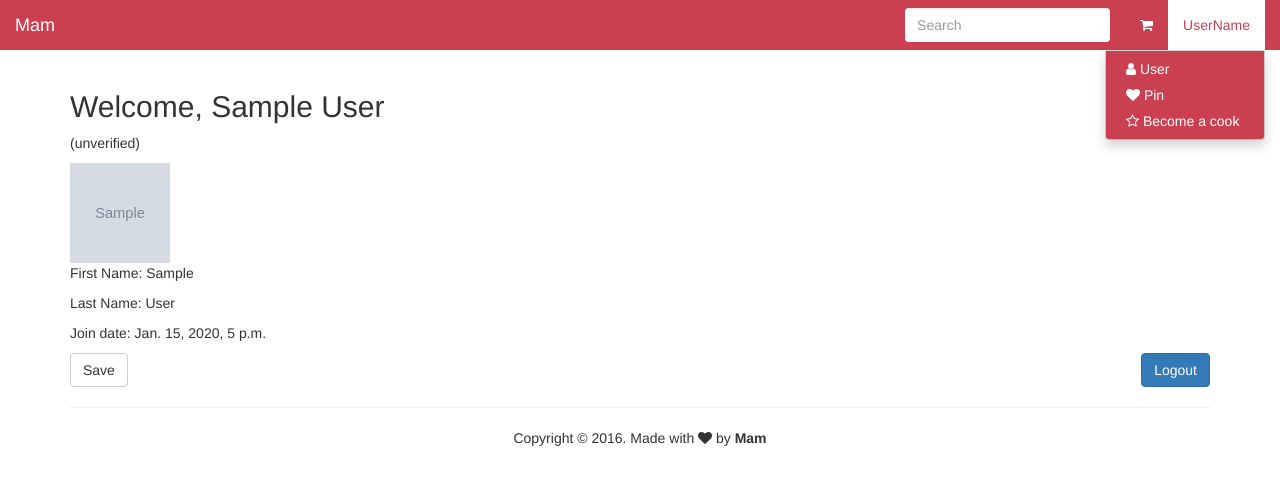
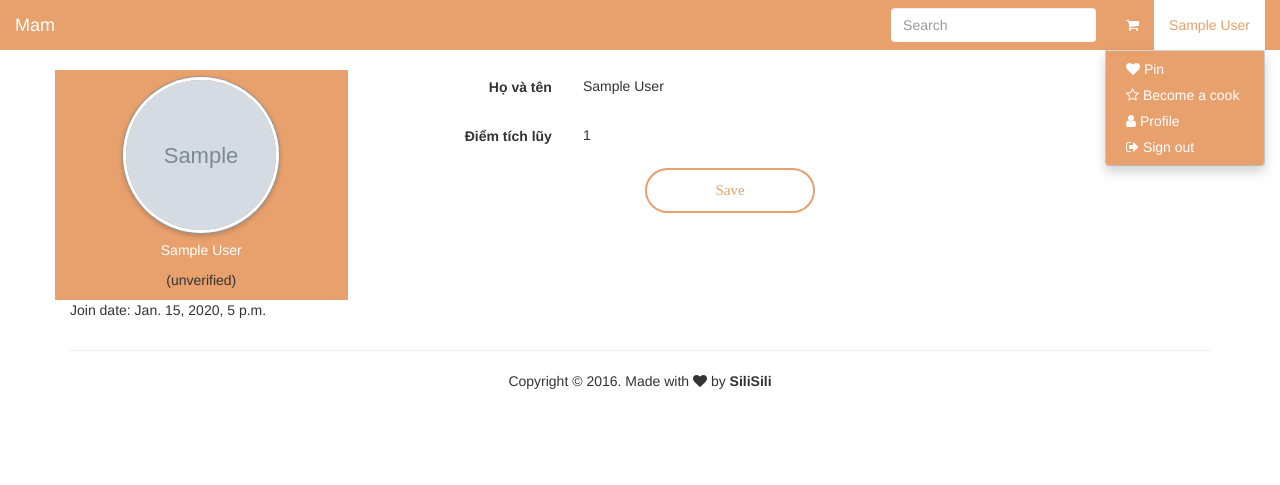
Before and after one commit to d33kayyy/web_django, a Django app: page /users/1/ in a window 1280 px wide, after a click that opens the changed part. Shown: the top 485 px of the page. Run offline with Django 3.2, Linux system fonts and the light colour scheme; tables that the repository leaves empty hold one stand-in row (values such as "Sample post"); grey boxes marked "Sample" are stand-in pictures; some libraries are stand-ins or nearby versions.

Commit message:
Finish user profile page

```diff
--- a/requirements.txt
+++ b/requirements.txt
@@ -12,3 +12,4 @@
 requests==2.11.1
 requests-oauthlib==0.6.2
 whitenoise==3.2.1
+django-widget-tweaks==1.4.1
--- a/silisili/urls.py
+++ b/silisili/urls.py
@@ -11,7 +11,8 @@
     url(r'^$', views.cook, name='cook'),
     url(r'^users/', include('users.urls')),
 
+    url(r'^accounts/profile/', views.UserProfileUpdate.as_view(), name='profile'),
+    url(r'^accounts/signup/', views.signup_page, name='signup'),
+    url(r'^accounts/login/$', views.login_page, name='login'),
     url(r'^accounts/', include('allauth.urls')),
-    url(r'^accounts/profile/', views.profile, name='profile'),
-    # url(r'^accounts/logout/$', 'django.contrib.auth.views.logout', {'next_page': '/'}),
 ] + static(settings.MEDIA_URL, document_root=settings.MEDIA_ROOT)
--- a/static/style.css
+++ b/static/style.css
@@ -1,5 +1,5 @@
 .navbar-default {
-    background-color: #ca4051;
+    background-color: #E8A16D;
     border: none;
     border-radius: 0;
 }
@@ -27,7 +27,7 @@
 }
 
 .navbar-default .navbar-nav > li > .dropdown-menu {
-    background-color: #ca4051;
+    background-color: #E8A16D;
 }
 
 .navbar-default .navbar-nav > li > .dropdown-menu > li > a {
@@ -36,42 +36,42 @@
 
 .navbar-default .navbar-nav > li > .dropdown-menu > li > a:hover,
 .navbar-default .navbar-nav > li > .dropdown-menu > li > a:focus {
-    color: #ca4051;
+    color: #E8A16D;
     background-color: white;
 }
 
 .navbar-default .navbar-nav > li > .dropdown-menu > li > .divider {
-    background-color: #ca4051;
+    background-color: #E8A16D;
 }
 
 .navbar-default .navbar-nav .open .dropdown-menu > .active > a,
 .navbar-default .navbar-nav .open .dropdown-menu > .active > a:hover,
 .navbar-default .navbar-nav .open .dropdown-menu > .active > a:focus {
     color: white;
-    background-color: #98000f;
+    background-color: #E8A16D;
 }
 
 .navbar-default .navbar-nav > .active > a,
 .navbar-default .navbar-nav > .active > a:hover,
 .navbar-default .navbar-nav > .active > a:focus {
     color: white;
-    background-color: #98000f;
+    background-color: #E8A16D;
 }
 
 .navbar-default .navbar-nav > .open > a,
 .navbar-default .navbar-nav > .open > a:hover,
 .navbar-default .navbar-nav > .open > a:focus {
-    color: #ca4051;
+    color: #E8A16D;
     background-color: white;
 }
 
 .navbar-default .navbar-toggle {
-    border-color: #98000f;
+    border-color: #E8A16D;
 }
 
 .navbar-default .navbar-toggle:hover,
 .navbar-default .navbar-toggle:focus {
-    background-color: #98000f;
+    background-color: #E8A16D;
 }
 
 .navbar-default .navbar-toggle .icon-bar {
@@ -105,14 +105,14 @@
     .navbar-default .navbar-nav .open .dropdown-menu > .active > a:hover,
     .navbar-default .navbar-nav .open .dropdown-menu > .active > a:focus {
         color: white;
-        background-color: #98000f;
+        background-color: #E8A16D;
     }
 }
 
 .fa-search {
-    color: #CA4051;
+    color: #E8A16D;
 }
 
-.form-control {
+#search_box {
     border: none;
 }
--- a/templates/cook.html
+++ b/templates/cook.html
@@ -41,14 +41,9 @@
                 {% endif %}
             </p>
 
-
         {% else %}
-            {#            <a href="{% url 'account_login' %}" class="pull-right">Login</a>#}
             <a href="{% provider_login_url "facebook" method="oauth2" %}">Facebook </a>
             <a href="{% provider_login_url "google" method="oauth" %}">Google</a>
         {% endif %}
     </div>
 {% endblock %}
-
-{% block footer %}
-{% endblock %}
--- a/templates/layout/base.html
+++ b/templates/layout/base.html
@@ -34,7 +34,7 @@
                 <li>
                     <div class="navbar-form">
                         <div class="form-group">
-                            <input type="text" class="form-control" placeholder="Search">
+                            <input type="text" class="form-control" id='search_box' placeholder="Search">
                         </div>
                     </div>
                 </li>
@@ -42,18 +42,30 @@
                     <a href="#"><i class="fa fa-shopping-cart"></i></a>
                 </li>
                 <li class="dropdown">
-                    <a href="#" class="dropdown-toggle" data-toggle="dropdown">UserName</a>
+                    {% if user.is_authenticated %}
+                        <a href="#" class="dropdown-toggle" data-toggle="dropdown">
+                            {{ user.profile.name }}
+                        </a>
+
                         <ul class="dropdown-menu">
-                        <li>
-                            <a href="#" class="hidden-sm"><i class="fa fa-user"></i> User </a>
-                        </li>
                             <li>
                                 <a href="#" class="hidden-sm"><i class="fa fa-heart"></i> Pin </a>
                             </li>
                             <li>
                                 <a href="#" class="hidden-sm"><i class="fa fa-star-o"></i> Become a cook </a>
                             </li>
+                            <li>
+                                <a href='{% url 'profile' %}' class="hidden-sm"><i class="fa fa-user"></i> Profile </a>
+                            </li>
+                            <li>
+                                <a href="{% url 'account_logout' %}" class="hidden-sm"><i class="fa fa-sign-out"
+                                                                                          aria-hidden="true"></i>
+                                    Sign out </a>
+                            </li>
                         </ul>
+                    {% else %}
+                        <a href="{% url 'account_login' %}" class="hidden-sm"> Sign in / Sign up </a>
+                    {% endif %}
                 </li>
             </ul>
         </div><!-- /.navbar-collapse -->
@@ -65,12 +77,11 @@
 
 <div class="container" id="footer">
     <hr>
-
     <footer>
         <div class="row">
             <div class="col-lg-12 text-center">
                 <div id="copyright">Copyright &copy; 2016. Made with <i class="fa fa-heart" aria-hidden="true"></i> by
-                    <b>Mam</b>
+                    <b>SiliSili</b>
                 </div>
             </div>
         </div>
@@ -78,16 +89,18 @@
     <br>
 </div>
 
+
+<script>
+    /* Show dropdown when hover */
+    $('ul.nav li.dropdown').hover(function () {
+        $(this).find('.dropdown-menu').stop(true, true).delay(200).fadeIn(500);
+    }, function () {
+        $(this).find('.dropdown-menu').stop(true, true).delay(200).fadeOut(500);
+    });
+</script>
+
 {% block footer %}
 {% endblock %}
-{#<script>#}
-{#    /* Show dropdown when hover */#}
-{#    $('ul.nav li.dropdown').hover(function () {#}
-{#        $(this).find('.dropdown-menu').stop(true, true).delay(200).fadeIn(500);#}
-{#    }, function () {#}
-{#        $(this).find('.dropdown-menu').stop(true, true).delay(200).fadeOut(500);#}
-{#    });#}
-{#</script>#}
 
 <script src="https://code.jquery.com/jquery-3.1.0.min.js"
         integrity="sha256-cCueBR6CsyA4/9szpPfrX3s49M9vUU5BgtiJj06wt/s="
--- a/templates/profile.html
+++ /dev/null
@@ -1,35 +0,0 @@
-{% extends "layout/base.html" %}
-
-{% block title %}
-    {{ user.profile.name }}
-{% endblock %}
-
-{% block content %}
-    <div class="container">
-        <h2>Welcome, {{ user.profile.name }} </h2>
-
-        <p>
-            {% if user.profile.account_verified %}
-                (verified)
-            {% else %}
-                (unverified)
-            {% endif %}
-        </p>
-
-        <img width="100px" height="100px" src="{{ user.profile.avatar.url }}"/>
-        <p>First Name: {{ user.first_name }}</p>
-        <p>Last Name: {{ user.last_name }}</p>
-        <p>Join date: {{ user.date_joined }}</p>
-
-        {% if user.is_authenticated %}
-            <a href="{% url 'account_logout' %}" class=" btn btn-primary pull-right">Logout</a>
-        {% endif %}
-
-        <form method="POST" class="post-form">
-            {% csrf_token %}
-            {{ form.as_p }}
-            <button type="submit" class="save btn btn-default">Save</button>
-        </form>
-    </div>
-
-{% endblock content %}
--- a/users/forms.py
+++ b/users/forms.py
@@ -1,13 +1,15 @@
 from django import forms
 from django.contrib.auth.models import User
-from django.forms import ModelForm
+from django.utils.translation import ugettext_lazy as _
 
 from .models import UserProfile
 
+BIRTH_YEAR_CHOICES = [x for x in range(1900, 2016, 1)]
+
 
 class SignupForm(forms.Form):
-    first_name = forms.CharField(max_length=30, label='Voornaam')
-    last_name = forms.CharField(max_length=30, label='Achternaam')
+    first_name = forms.CharField(max_length=30, label='First Name')
+    last_name = forms.CharField(max_length=30, label='Last Name')
 
     class Meta:
         model = User
@@ -18,12 +20,22 @@
         user.save()
 
 
-class UserProfileForm(ModelForm):
+class UserProfileForm(forms.ModelForm):
     class Meta:
         model = UserProfile
-        fields = ['name', 'birthday', 'gender', 'email', 'phone', 'address', 'point']
+        fields = [ 'birthday', 'gender', 'email', 'phone', 'address']
         widgets = {
-            'gender': forms.Select,
-            'birthday': forms.SelectDateWidget,
+            # 'gender': forms.Select,
+            'birthday': forms.SelectDateWidget(years=BIRTH_YEAR_CHOICES),
+            # 'point': forms.TextInput,
         }
-        disabled = {}
+        labels = {
+            # 'name': _('Họ và tên'),
+            'birthday': _('Ngày sinh'),
+            'gender': _('Giới tính'),
+            'phone': _('Số điện thoại'),
+            'address': _('Địa chỉ'),
+            # 'point': _('Điểm tích lũy'),
+        }
+
+    email = forms.CharField(disabled=True)
--- /dev/null
+++ b/users/static/profile.css
@@ -0,0 +1,44 @@
+.avatar {
+    width: 150px;
+    height: 150px;
+    margin: 10px;
+
+    -webkit-border-radius: 50%;
+    -moz-border-radius: 50%;
+    border-radius: 50%;
+
+    -webkit-box-shadow: 0 0 0 3px #fff, 0 0 0 4px #999, 0 2px 5px 4px rgba(0, 0, 0, .2);
+    -moz-box-shadow: 0 0 0 3px #fff, 0 0 0 4px #999, 0 2px 5px 4px rgba(0, 0, 0, .2);
+}
+
+#user_name {
+    color: white;
+}
+
+.button {
+    width: 170px;
+    height: 45px;
+    font-size: 15px;
+    color: #E8A16D;
+    background-color: white;
+    border-style: solid;
+    border-width: 2px;
+    border-color: #E8A16D;
+    border-radius: 30px;
+    font-family: "Avenir Next";
+    font-weight: lighter;
+}
+
+.button:hover {
+    width: 170px;
+    height: 45px;
+    font-size: 15px;
+    color: white;
+    background-color: #E8A16D;
+    border-style: solid;
+    border-width: 2px;
+    border-color: #E8A16D;
+    border-radius: 30px;
+    font-family: "Avenir Next";
+    font-weight: lighter;
+}
--- /dev/null
+++ b/users/templates/users/profile.html
@@ -0,0 +1,77 @@
+{% extends "layout/base.html" %}
+{% load static %}
+{% load widget_tweaks %}
+
+{% block title %}
+    {{ user.profile.name }}
+{% endblock %}
+
+{% block header %}
+    <link rel="stylesheet" type="text/css" href="{% static 'profile.css' %}">
+    <style>
+        .custom {
+            display: block;
+            height: 34px;
+            padding: 6px 16px;
+            font-size: 14px;
+            line-height: 1.42857143;
+        }
+    </style>
+{% endblock %}
+
+{% block content %}
+    <div class="container wrapper">
+        <div class="row">
+            <div class="col-md-3 text-center" style="background-color: #e8a16d">
+                <img class="avatar" src="{{ user.profile.avatar.url }}" alt="avatar"/>
+                <p id="user_name">{{ user.profile.name }}</p>
+                <p>
+                    {% if user.profile.account_verified %}
+                        (verified)
+                    {% else %}
+                        (unverified)
+                    {% endif %}
+                </p>
+            </div>
+
+            <!-- Form //-->
+            <div class="col-md-9">
+                <form method="POST" class="form-horizontal">
+                    {% csrf_token %}
+                    <div class="form-group">
+                        <label class="control-label col-md-3" for="id_name">Họ và tên</label>
+                        <div class="col-md-9 custom">
+                            {{ user.profile.name }}
+                        </div>
+                    </div>
+                    {% for field in form %}
+                        <div class="form-group">
+                            {{ field.errors }}
+                            <label class="control-label col-md-3" for="{{ field.id_for_label }}">
+                                {{ field.label }}
+                            </label>
+                            <div class="col-md-9">
+                                {% render_field field class+="form-control" %}
+                            </div>
+                            {% if field.help_text %}
+                                <p class="help">{{ field.help_text|safe }}</p>
+                            {% endif %}
+                        </div>
+                    {% endfor %}
+                    <div class="form-group">
+                        <label class="control-label col-md-3" for="id_point">Điểm tích lũy</label>
+                        <div class="col-md-9 custom">
+                            {{ user.profile.point }}
+                        </div>
+                    </div>
+
+                    <button type="submit" class="col-md-offset-4 button">Save</button>
+                </form>
+            </div>
+        </div>
+
+        <p>Join date: {{ user.date_joined }}</p>
+        <div class="push"></div>
+    </div>
+
+{% endblock content %}
--- a/users/views.py
+++ b/users/views.py
@@ -1,3 +1,5 @@
+from django.contrib.auth.mixins import LoginRequiredMixin
+from django.urls import reverse
 from django.contrib.auth.models import User
 from django import forms
 from django.http import HttpResponseRedirect
@@ -7,7 +9,7 @@
 from django.views.generic import UpdateView
 
 from users.models import UserProfile
-from .forms import UserProfileForm
+from .forms import UserProfileForm, SignupForm
 
 
 # Create your views here.
@@ -22,30 +24,34 @@
     if request.method == "POST":
         form = UserProfileForm(request.POST)
         if form.is_valid():
-            # post = form.save(commit=False)
-            # post.
-            return HttpResponseRedirect()
+            profile = form.save(commit=False)
+            profile.birthday = form.cleaned_data['birthday']
+            profile.gender = form.cleaned_data['gender']
+            profile.phone = form.cleaned_data['phone']
+            profile.address = form.cleaned_data['address']
+            profile.save()
+            return HttpResponseRedirect(reverse('profile'))
     else:
         form = UserProfileForm(instance=request.user.profile)
-    return render(request, 'profile.html', {'form': form})
+        if request.user.profile.email:
+            form.fields['email'].disabled = True
+        # form.fields['point'].disabled = True
+        return render(request, 'users/profile.html', {'form': form})
 
 
-# class UserProfileUpdate(UpdateView):
-#     model = UserProfile
-#     fields = ['name', 'birthday', 'gender', 'email', 'phone', 'address', 'point']
-#     widgets = {
-#         'gender': forms.Select,
-#         'birthday': forms.SelectDateWidget,
-#     }
+class UserProfileUpdate(LoginRequiredMixin, UpdateView):
+    model = UserProfile
+    form_class = UserProfileForm
+    template_name = 'users/profile.html'
+    success_url = '.'
 
-
-def user_page(request):
-    pass
+    def get_object(self, queryset=None):
+        return self.request.user.profile
 
 
 class ChefView(generic.DetailView):
     model = User
-    template_name = 'profile.html'
+    template_name = 'users/profile.html'
 
 
 class IndexView(generic.ListView):
@@ -55,3 +61,26 @@
     def get_queryset(self):
         """Return the last five published questions."""
         return User.objects.order_by('-date_joined').filter(is_superuser=False)
+
+
+def login_page(request):
+    return render(request, 'users/login.html')
+
+
+def signup_page(request):
+    # if this is a POST request we need to process the form data
+    if request.method == 'POST':
+        # create a form instance and populate it with data from the request:
+        form = SignupForm(request.POST)
+        # check whether it's valid:
+        if form.is_valid():
+            # process the data in form.cleaned_data as required
+            # ...
+            # redirect to a new URL:
+            return HttpResponseRedirect('/')
+
+    # if a GET (or any other method) we'll create a blank form
+    else:
+        form = SignupForm()
+
+    return render(request, 'users/signup.html', {'form': form})
```
Also changed, not shown: silisili/settings.py (+7 -2 lines), users/adapters.py (+37 -18 lines), users/models.py (+18 -11 lines), users/static/login.css (added, +66 -0 lines), users/templates/users/login.html (added, +54 -0 lines), users/templates/users/signup.html (added, +18 -0 lines). Lines whose indentation alone changed are shown as unchanged.
